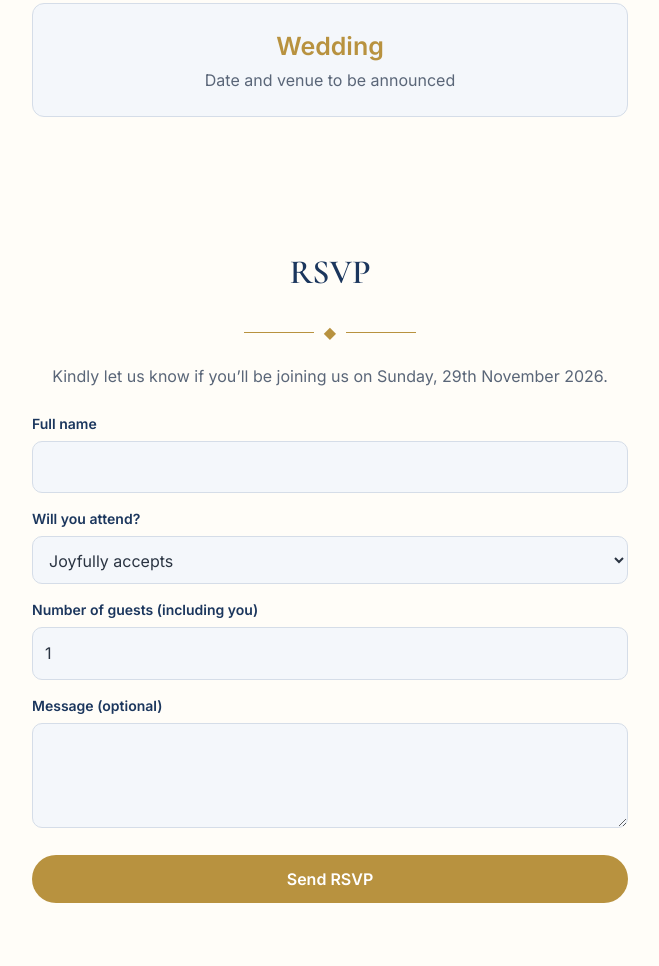
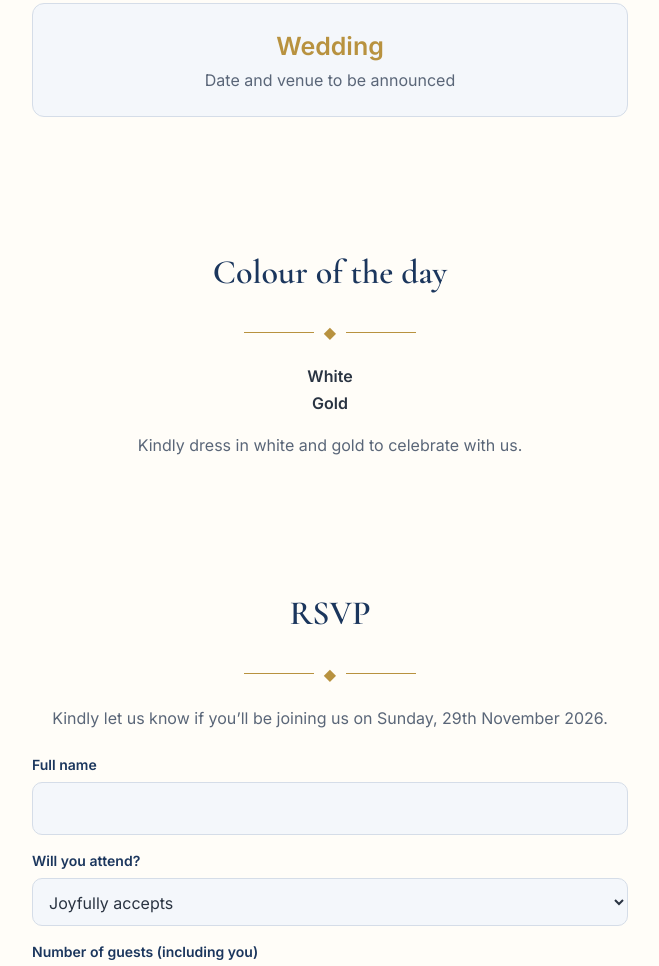
Before and after one commit to sarat-balogun/aduke-adisa, a plain HTML site: page index.html in a window 1280 px wide. Shown: the part 1494-2460 px from the top of the page, without its empty margins (310-969 px from the left). Drawn offline with nearby package versions, Linux system fonts and the light colour scheme.

Commit message:
Update index.html

```diff
--- a/index.html
+++ b/index.html
@@ -53,6 +53,21 @@
     <div class="muted">Date and venue to be announced</div>
   </div>
 </section>
+  <section id="colours">
+  <h2>Colour of the day</h2>
+  <div class="orn"><i></i>&#9670;<i></i></div>
+  <div class="swatches">
+    <div class="swatch">
+      <span class="dot white"></span>
+      <b>White</b>
+    </div>
+    <div class="swatch">
+      <span class="dot gold"></span>
+      <b>Gold</b>
+    </div>
+  </div>
+  <p class="muted">Kindly dress in white and gold to celebrate with us.</p>
+</section>
 
 <section id="rsvp">
   <h2>RSVP</h2>
```
